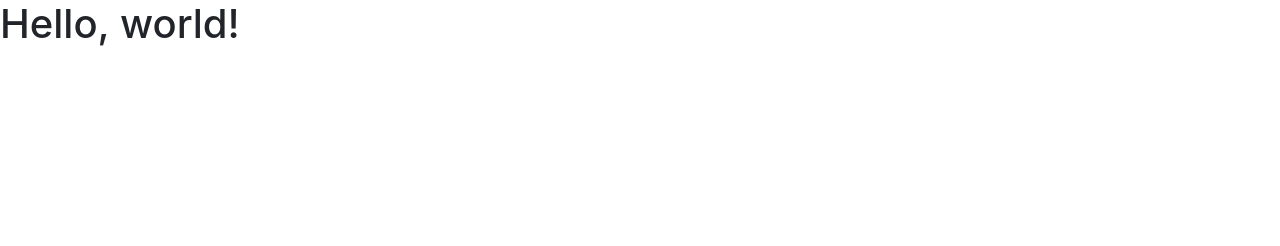
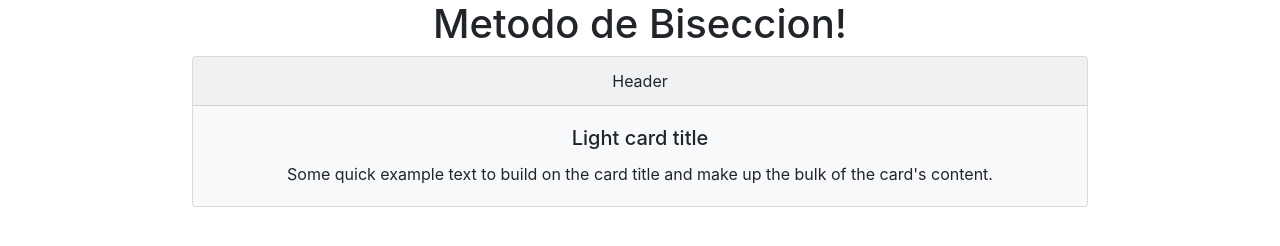
Before and after one commit to Ezio2220/Metodos-Numericos, a plain HTML site: page index.html in a window 1280 px wide. Drawn offline with nearby package versions, Linux system fonts and the light colour scheme.

Commit message:
Update index.html

```diff
--- a/index.html
+++ b/index.html
@@ -11,7 +11,20 @@
     <title>Hello, world!</title>
   </head>
   <body>
-    <h1>Hello, world!</h1>
+      <center>
+        <h1>Metodo de Biseccion!</h1>
+
+        <div class="card bg-light" style="max-width: 70%;">
+                <div class="card-header">Header</div>
+                <div class="card-body">
+                  <h5 class="card-title">Light card title</h5>
+                  <p class="card-text">Some quick example text to build on the card title and make up the bulk of the card's content.</p>
+                </div>
+              </div>
+
+      </center>
+
+
 
     <!-- Optional JavaScript -->
     <!-- jQuery first, then Popper.js, then Bootstrap JS -->
```
